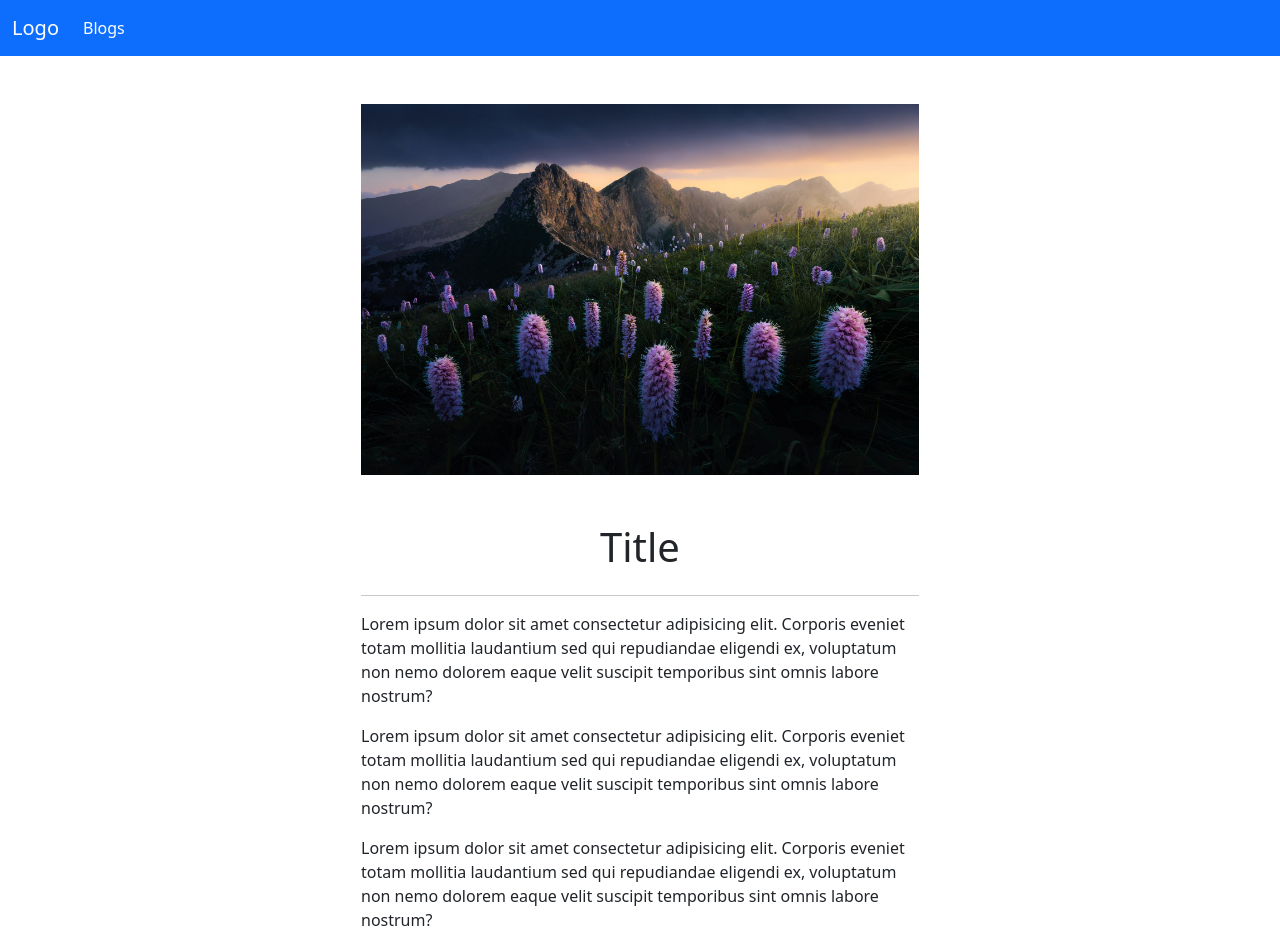
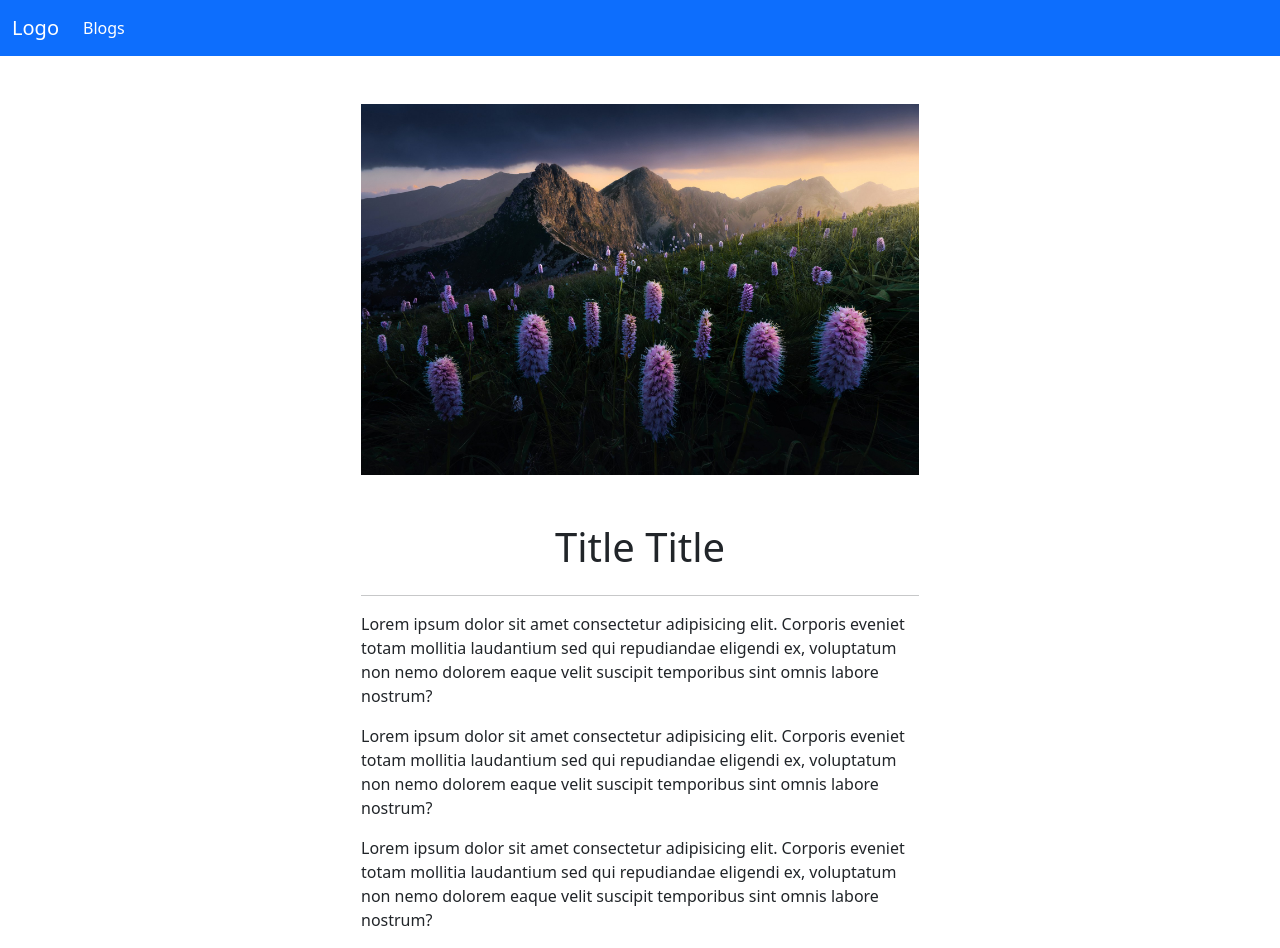
Before and after one commit to emreharman/bootstrap-example, a plain HTML site: page blog.html in a window 1280 px wide. Drawn offline with nearby package versions, Linux system fonts and the light colour scheme.

Commit message:
title changed again

```diff
--- a/blog.html
+++ b/blog.html
@@ -45,7 +45,7 @@
             <img class="w-100" src="./img.jpeg" alt="" />
           </div>
         </div>
-        <h1 class="text-center">Title</h1>
+        <h1 class="text-center">Title Title</h1>
         <div class="col-12 d-flex justify-content-center">
           <hr class="col-md-8 col-xl-6" />
         </div>
```
